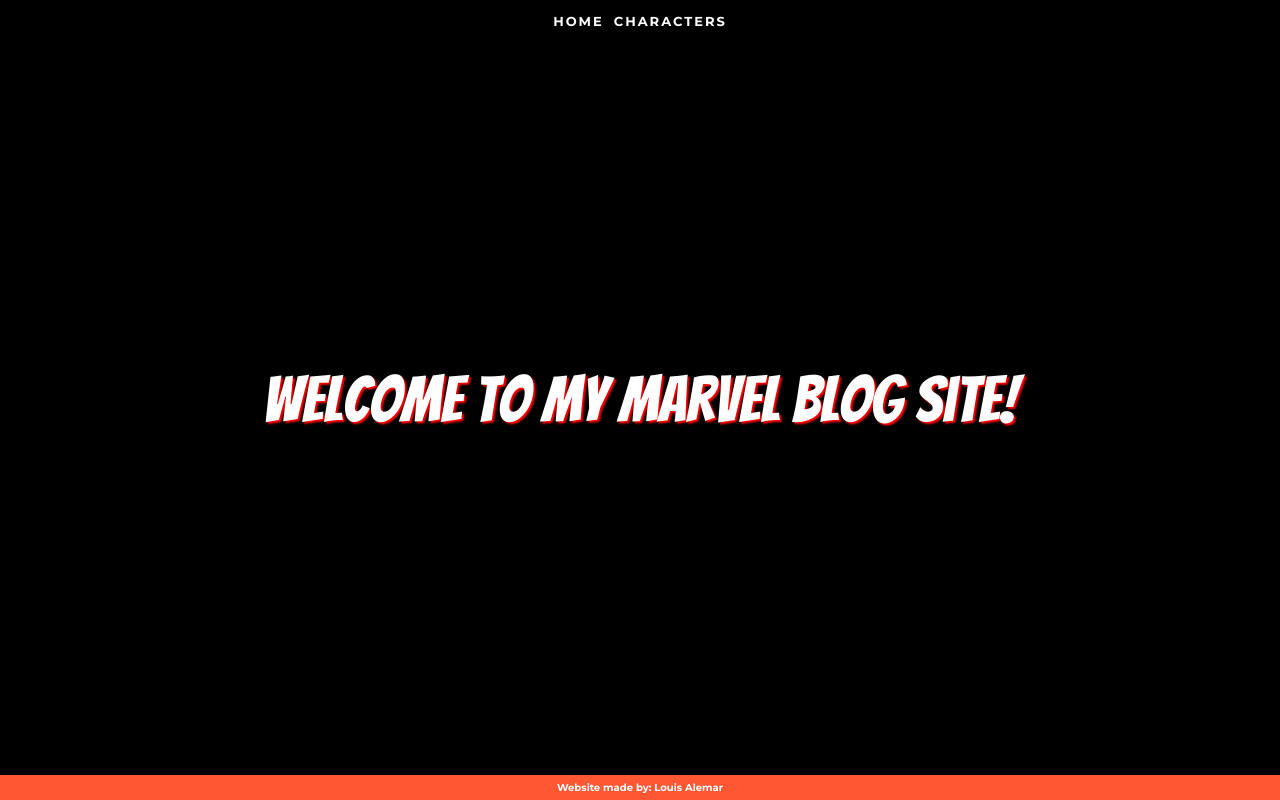
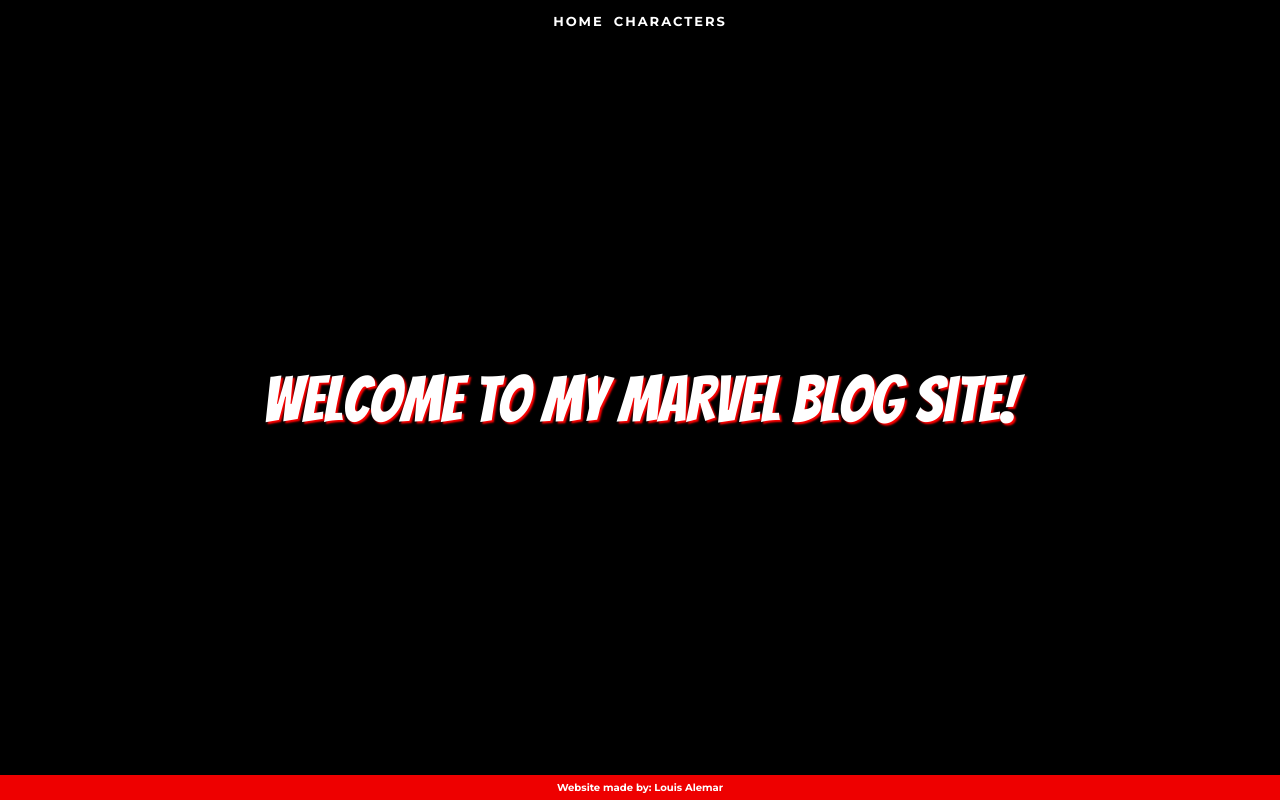
Before and after one commit to LouisAlemar/louisalemar-10up, a Next.js app: page / in a window 1280 px wide. Built offline with nearby package versions, Linux system fonts and the light colour scheme; no server answers.

Commit message:
update footer bg color

```diff
--- a/package.json
+++ b/package.json
@@ -8,7 +8,8 @@
     "start": "next start",
     "build:start": "npm run build && npm run start",
     "lint": "next lint",
-    "pa11y": "pa11y --ignore notice https://louisalemar-10up.vercel.app/"
+    "pa11y:dev": "pa11y --ignore notice http://localhost:3000/",
+    "pa11y:prod": "pa11y --ignore notice https://louisalemar-10up.vercel.app/"
   },
   "dependencies": {
     "@reduxjs/toolkit": "^1.9.5",
--- a/src/styles/components/_footer.scss
+++ b/src/styles/components/_footer.scss
@@ -1,5 +1,5 @@
 footer {
-  background-color: $red-accent;
+  background-color: $red-primary2;
   text-align: center;
   width: 100%;
   padding: 5px;
--- a/src/styles/globals/_variables.scss
+++ b/src/styles/globals/_variables.scss
@@ -1,5 +1,6 @@
 // Colors
 $red-primary: #FF0000;
+$red-primary2: #EE0000;
 $red-primary-30: rgba(255, 0, 0, 0.3);
 $red-accent: #FF5733;
 $blue-primary: #0000FF;
```
